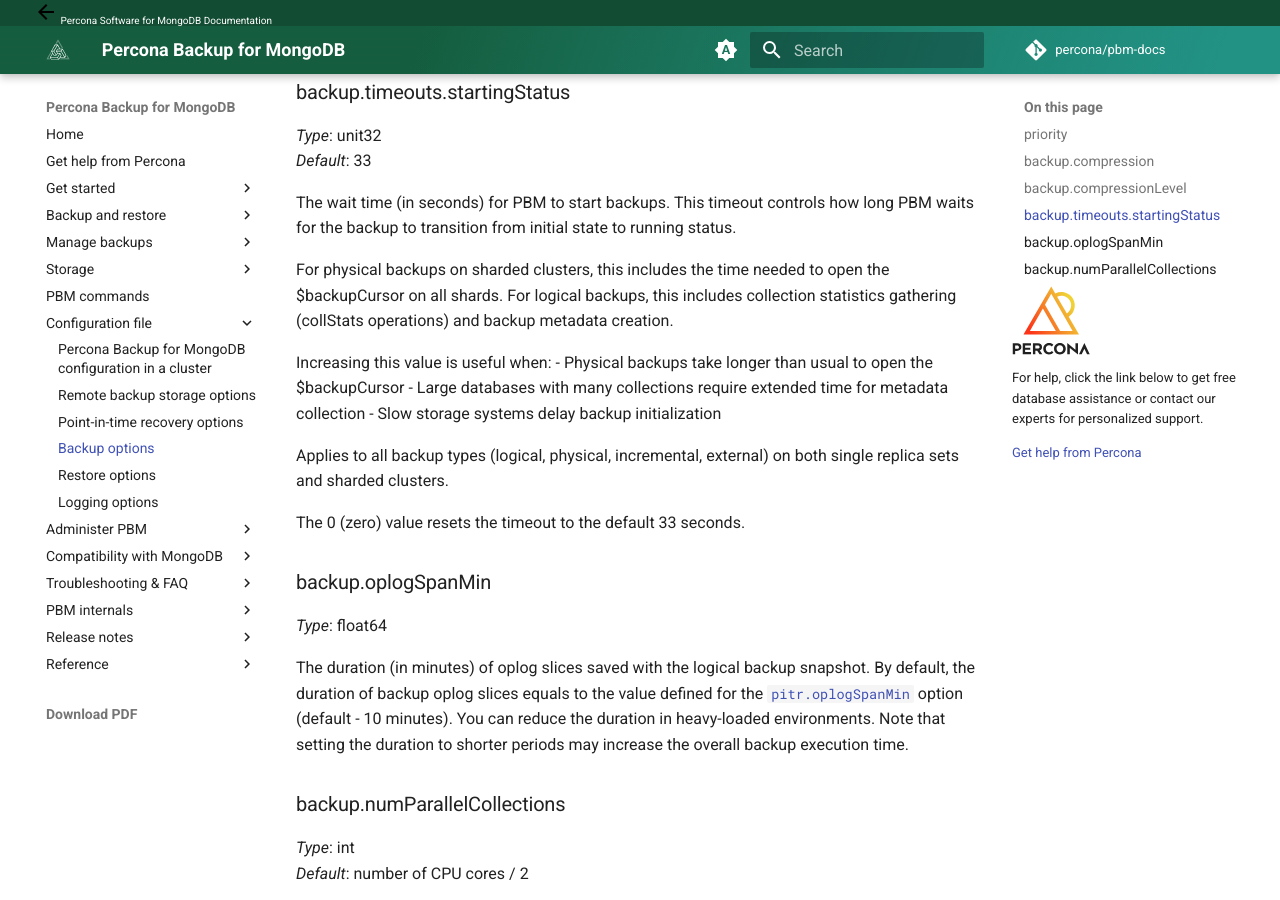
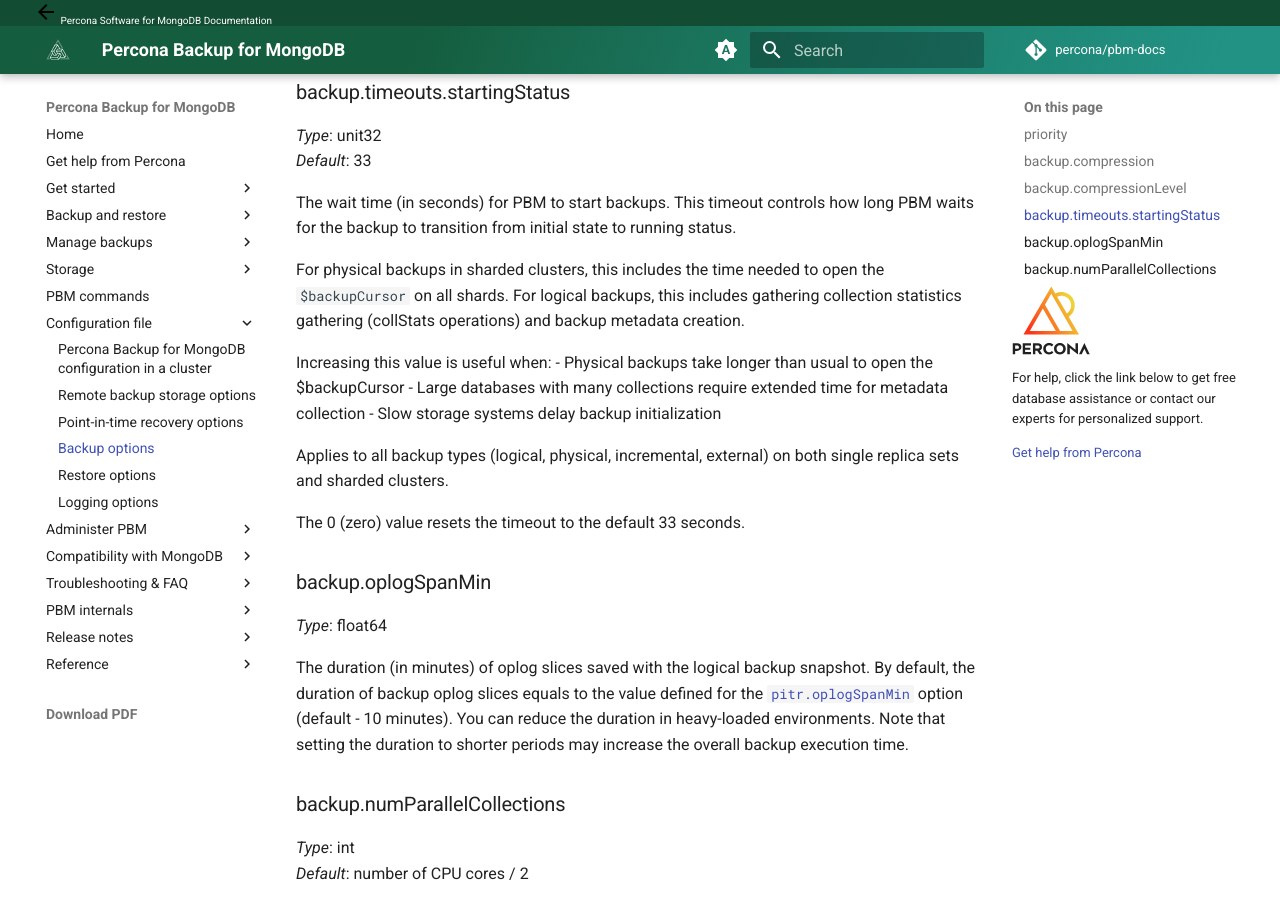
Before and after one commit to percona/pbm-docs, an MkDocs documentation site: the page built from docs/reference/backup-options.md, in a window 1280 px wide and 900 px high, scrolled down 1612 px. Built offline with MkDocs 1.6.1 and Material for MkDocs 9.7.7, drawn with Linux system fonts in a browser that asks for light colours; nearby versions of some CDN libraries; comment, search, counter and statistics services are not loaded.

Commit message:
Update docs/reference/backup-options.md
Co-authored-by: Anastasia Alexandrova <anastasia.alexandrova@percona.com>

```diff
--- a/docs/reference/backup-options.md
+++ b/docs/reference/backup-options.md
@@ -63,7 +63,7 @@
 
 The wait time (in seconds) for PBM to start backups. This timeout controls how long PBM waits for the backup to transition from initial state to running status.
 
-  For physical backups on sharded clusters, this includes the time needed to open the $backupCursor on all shards. For logical backups, this includes collection statistics
+  For physical backups in sharded clusters, this includes the time needed to open the `$backupCursor` on all shards. For logical backups, this includes gathering collection statistics
    gathering (collStats operations) and backup metadata creation.
 
   Increasing this value is useful when:
```
